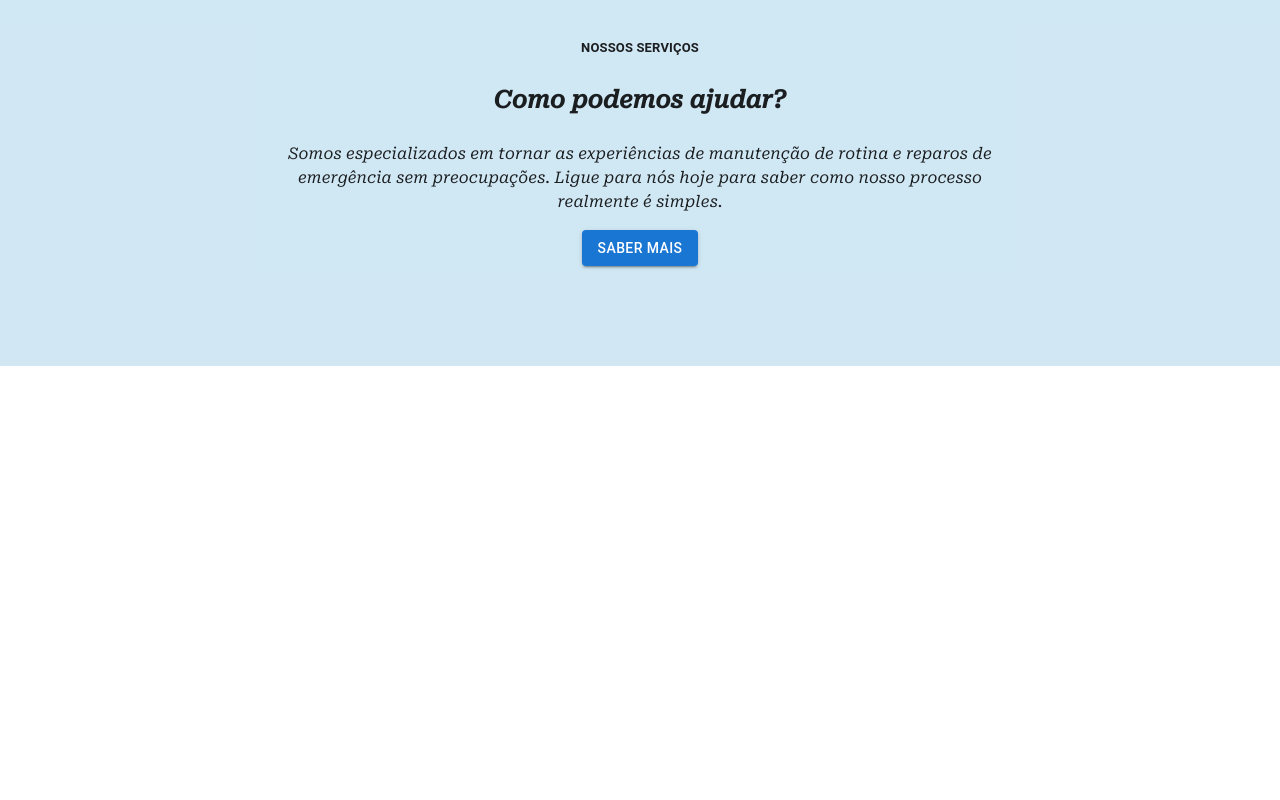
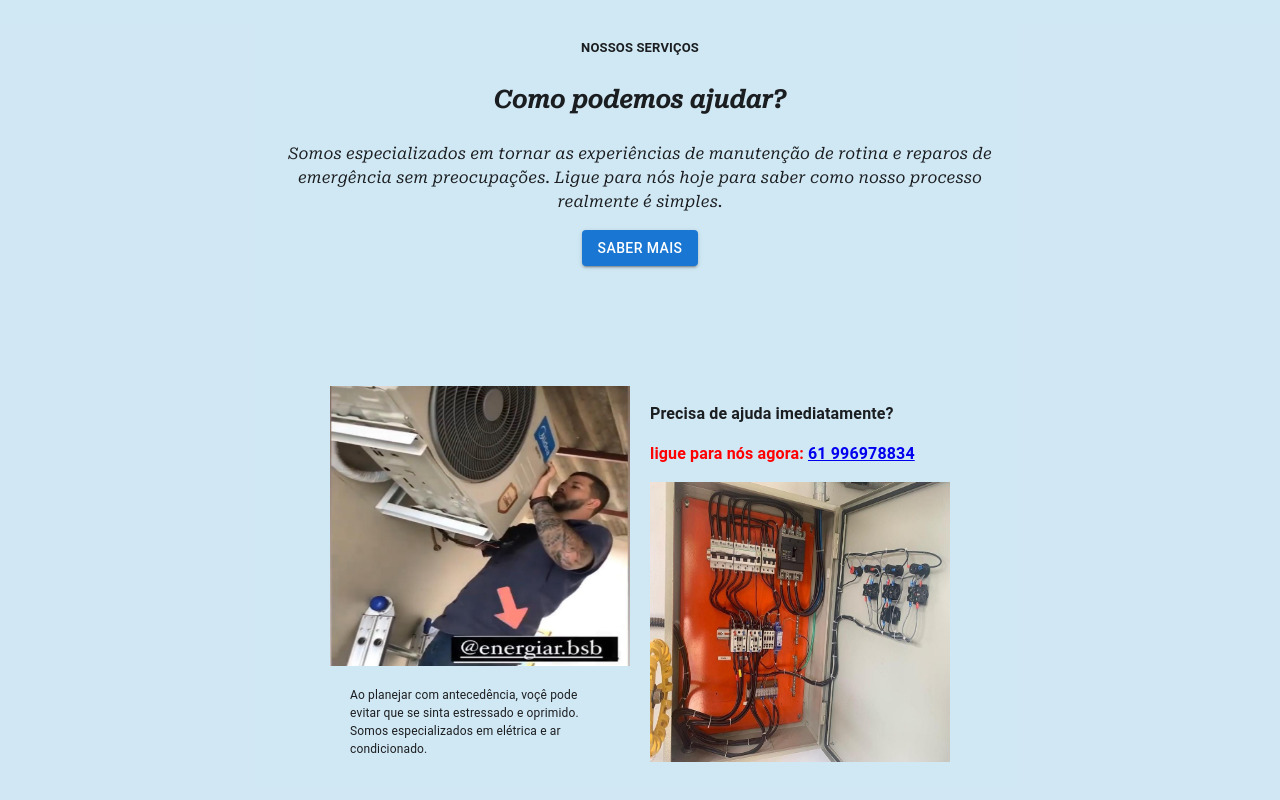
Before and after one commit to cleitonsobrinho/soluteck-assistencia, a React (Create React App) app: page / in a window 1280 px wide. Shown: the part 739-1539 px from the top of the page. Before the commit the page ends 1105 px from the top, so only its background shows below. Built offline with nearby package versions, Linux system fonts and the light colour scheme.

Commit message:
feat: add ServicesCards component

```diff
--- a/src/components/Header/index.jsx
+++ b/src/components/Header/index.jsx
@@ -32,7 +32,5 @@ export default function Header() {
                 </AppBar>
             </Box>
         </ThemeProvider>
-
-
     );
 }
--- /dev/null
+++ b/src/components/ServicesCards/index.jsx
@@ -0,0 +1,27 @@
+import Card1 from '../../assets/images/card1.jpg'
+import Card2 from '../../assets/images/card2.jpeg'
+
+import { ContainerCards } from './styles'
+
+const ServicesCards = () => {
+    return (
+        <ContainerCards>
+            <div className='box1'>
+                <div className='boxCard1'>
+                    <img src={Card1} alt="Serviços em ar condicionado" />
+                </div>
+                <p id='textPrev'>Ao planejar com antecedência, voçê pode evitar que se sinta estressado e oprimido. Somos especializados em elétrica e ar condicionado. </p>
+            </div>
+
+            <div className='box1'>
+                <p id='textBold'>Precisa de ajuda imediatamente?</p>
+                <p id='textRed'>ligue para nós agora: <a href="tel:+5561996978834">61 996978834</a>  </p>
+                <div className='boxCard1'>
+                    <img src={Card2} alt="Quadro de comando elétrico" />
+                </div>
+            </div>
+        </ContainerCards>
+    );
+};
+
+export default ServicesCards;
--- /dev/null
+++ b/src/components/ServicesCards/styles.jsx
@@ -0,0 +1,38 @@
+import styled from "styled-components";
+
+export const ContainerCards = styled.section`
+        display: flex;
+        gap: 20px;
+        justify-content: center;
+        padding: 20px;
+
+        .box1 {
+            width: 300px;
+            height: 400px;
+        };
+
+        .boxCard1 {
+            width: 100%;
+            height: 70%;
+        };
+
+        .boxCard1 img {
+            width: 100%;
+            height: 100%;
+        };
+
+        #textPrev {
+            font-size: 12px;
+            text-align: start;
+            margin: 20px;
+        };
+
+        #textBold {
+            font-weight: bolder;
+        };
+
+        #textRed {
+            color: red;
+            font-weight: bolder;
+        };
+`;
--- a/src/pages/Home/index.jsx
+++ b/src/pages/Home/index.jsx
@@ -1,6 +1,7 @@
 import About from "../../components/About";
 import Header from "../../components/Header";
 import MasterCard from "../../components/MasterCard";
+import ServicesCards from "../../components/ServicesCards";
 
 import { ContainerHome } from "./styles";
 
@@ -10,6 +11,7 @@ const Home = () => {
             <Header />
             <MasterCard />
             <About />
+            <ServicesCards />
         </ContainerHome>
     )
 }
```
Also changed, not shown: src/assets/images/card1.jpg (added), src/assets/images/card2.jpeg (added).
